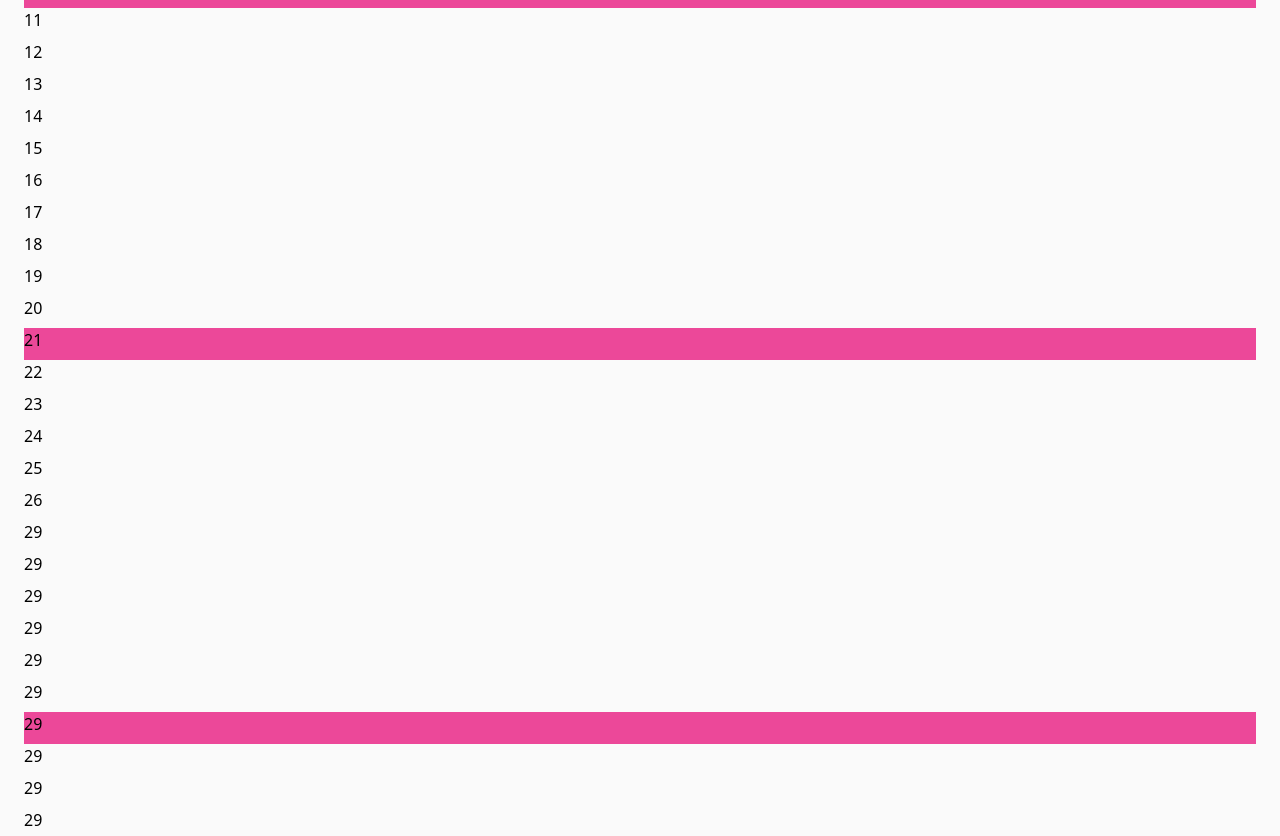
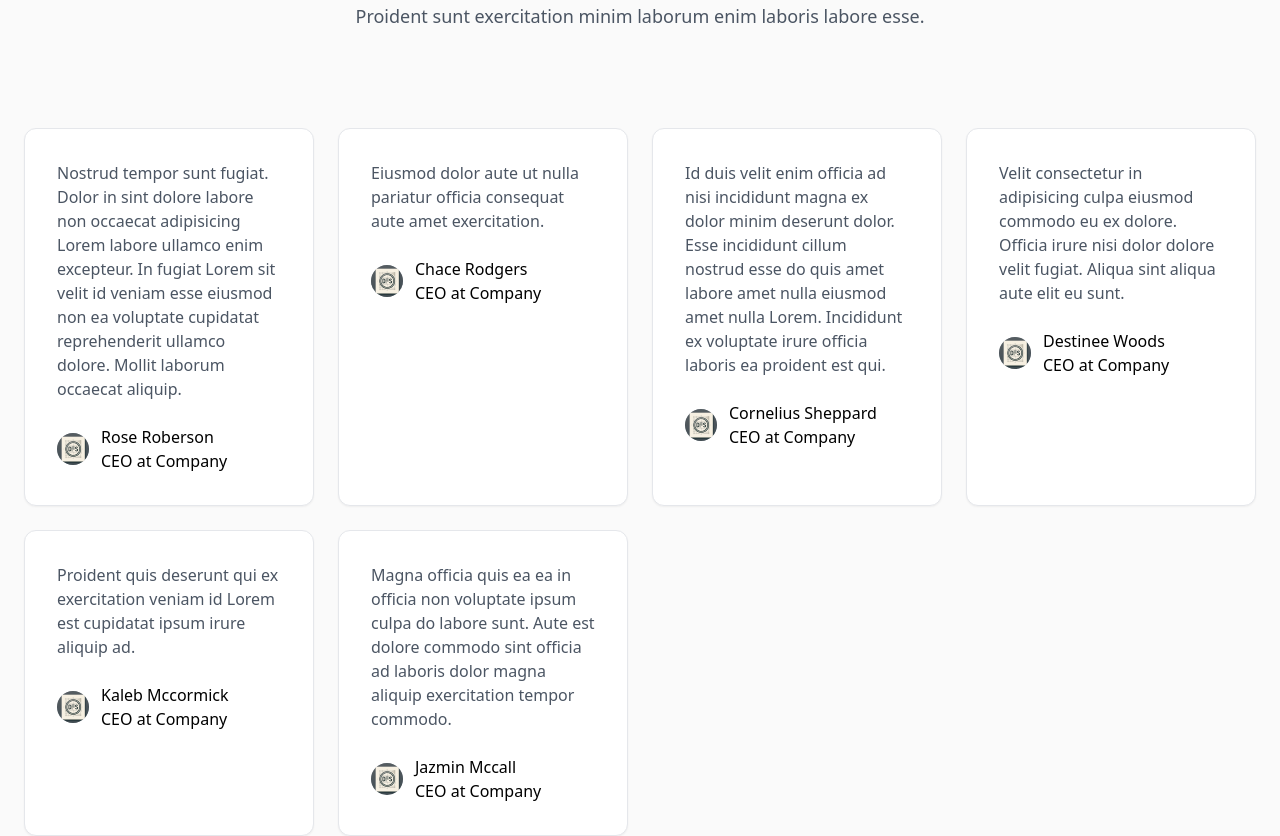
Before and after one commit to YueChun363/Nuxt3-FrontPage, a Nuxt app: page / in a window 1280 px wide. Shown: the part 3780-4616 px from the top of the page. Built offline with nearby package versions, Linux system fonts and the light colour scheme; no server answers.

Commit message:
feat: saying part

```diff
--- a/pages/index.vue
+++ b/pages/index.vue
@@ -1,4 +1,5 @@
 <script setup lang='ts'>
+import avatar from '~/assets/imgs/1.png'
 
 const { data } = await useFetch('/api/test')
 const message = data.value?.message
@@ -30,6 +31,44 @@ const moneyList = ref([
     },
     {
         label: '7 GB Storage'
+    },
+])
+const TestimonialsList = ref([
+    {
+        name: 'Rose Roberson',
+        position: 'CEO at Company',
+        description: 'Nostrud tempor sunt fugiat. Dolor in sint dolore labore non occaecat adipisicing Lorem labore ullamco enim excepteur. In fugiat Lorem sit velit id veniam esse eiusmod non ea voluptate cupidatat reprehenderit ullamco dolore. Mollit laborum occaecat aliquip.',
+        avatar: avatar
+    },
+    {
+        name: 'Chace Rodgers',
+        position: 'CEO at Company',
+        description: 'Eiusmod dolor aute ut nulla pariatur officia consequat aute amet exercitation.',
+        avatar: avatar
+    },
+    {
+        name: 'Cornelius Sheppard',
+        position: 'CEO at Company',
+        description: 'Id duis velit enim officia ad nisi incididunt magna ex dolor minim deserunt dolor. Esse incididunt cillum nostrud esse do quis amet labore amet nulla eiusmod amet nulla Lorem. Incididunt ex voluptate irure officia laboris ea proident est qui.',
+        avatar: avatar
+    },
+    {
+        name: 'Destinee Woods',
+        position: 'CEO at Company',
+        description: 'Velit consectetur in adipisicing culpa eiusmod commodo eu ex dolore. Officia irure nisi dolor dolore velit fugiat. Aliqua sint aliqua aute elit eu sunt.',
+        avatar: avatar
+    },
+    {
+        name: 'Kaleb Mccormick',
+        position: 'CEO at Company',
+        description: 'Proident quis deserunt qui ex exercitation veniam id Lorem est cupidatat ipsum irure aliquip ad.',
+        avatar: avatar
+    },
+    {
+        name: 'Jazmin Mccall',
+        position: 'CEO at Company',
+        description: 'Magna officia quis ea ea in officia non voluptate ipsum culpa do labore sunt. Aute est dolore commodo sint officia ad laboris dolor magna aliquip exercitation tempor commodo.',
+        avatar: avatar
     },
 ])
 onMounted(() => {
@@ -224,6 +263,26 @@ onMounted(() => {
                     </div>
                 </div>
             </div>
+            <div class="text-center mt-24 md:mt-60">
+                <h3 class="text-[#6366f1] font-bold">Testimonials</h3>
+                <h1 class="text-3xl md:text-5xl fotn-black mt-2">What our customers are saying.</h1>
+                <p class="mt-6 text-lg/8 text-gray-600">Proident sunt exercitation minim laborum enim laboris labore
+                    esse.</p>
+                <div class="grid grid-cols-4 auto-cols-auto gap-6 mt-24 text-left">
+                    <div class="p-8 border rounded-xl bg-white shadow-sm" v-for="(item, index) in TestimonialsList" :key="index">
+                        <p class="text-gray-600">
+                            {{item.description}}
+                        </p>
+                        <div class="flex items-center gap-3 mt-6">
+                            <el-avatar class="w-8 h-8" :src="item.avatar" alt="头像" />
+                            <div>
+                                <h3>{{ item.name }}</h3>
+                                <p>{{ item.position }}</p>
+                            </div>
+                        </div>
+                    </div>
+                </div>
+            </div>
             <div id="Features" class="bg-[#ec4899] h-8">0</div>
             <div class="h-8">1</div>
             <div class="h-8">2</div>
```
